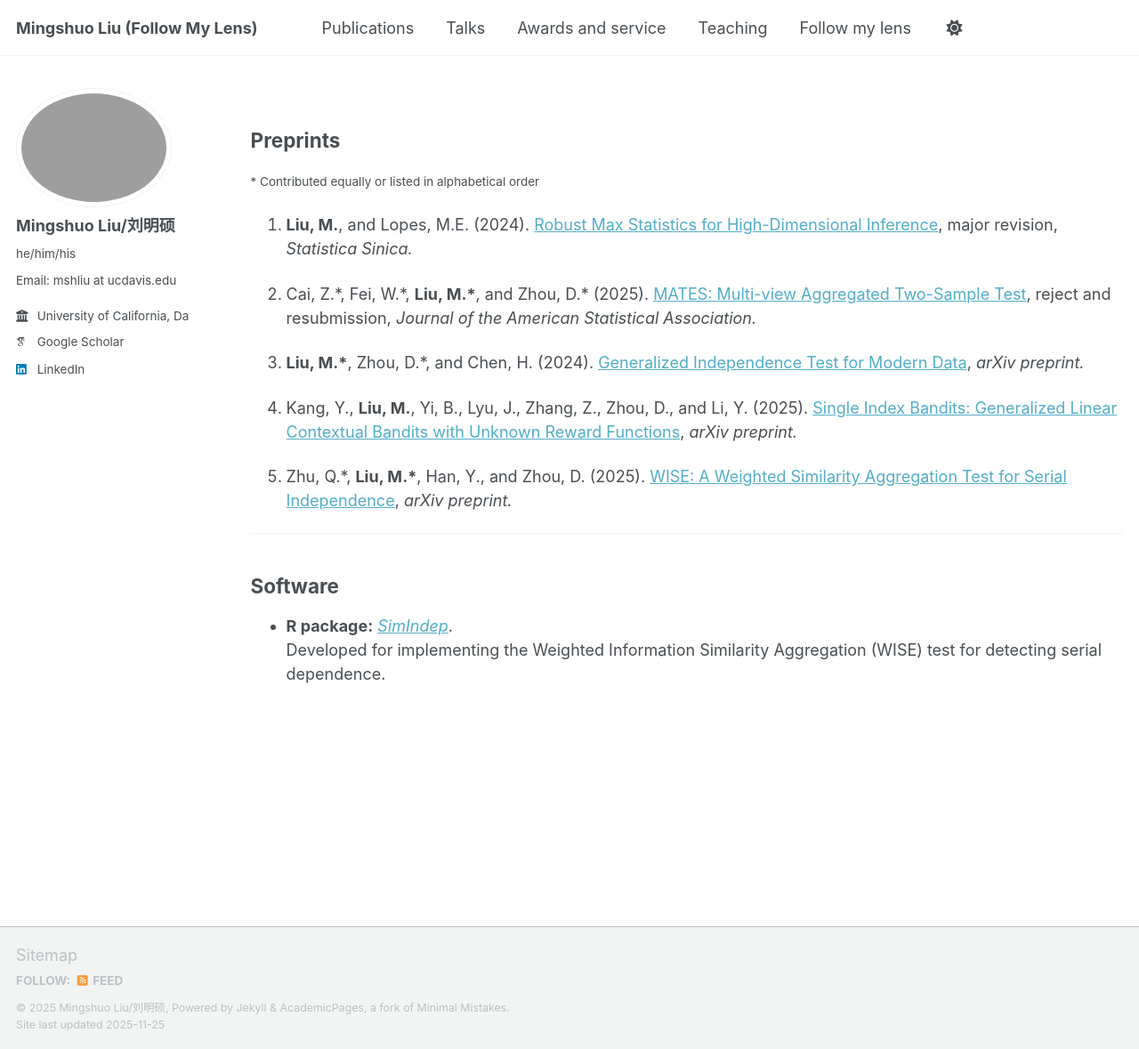
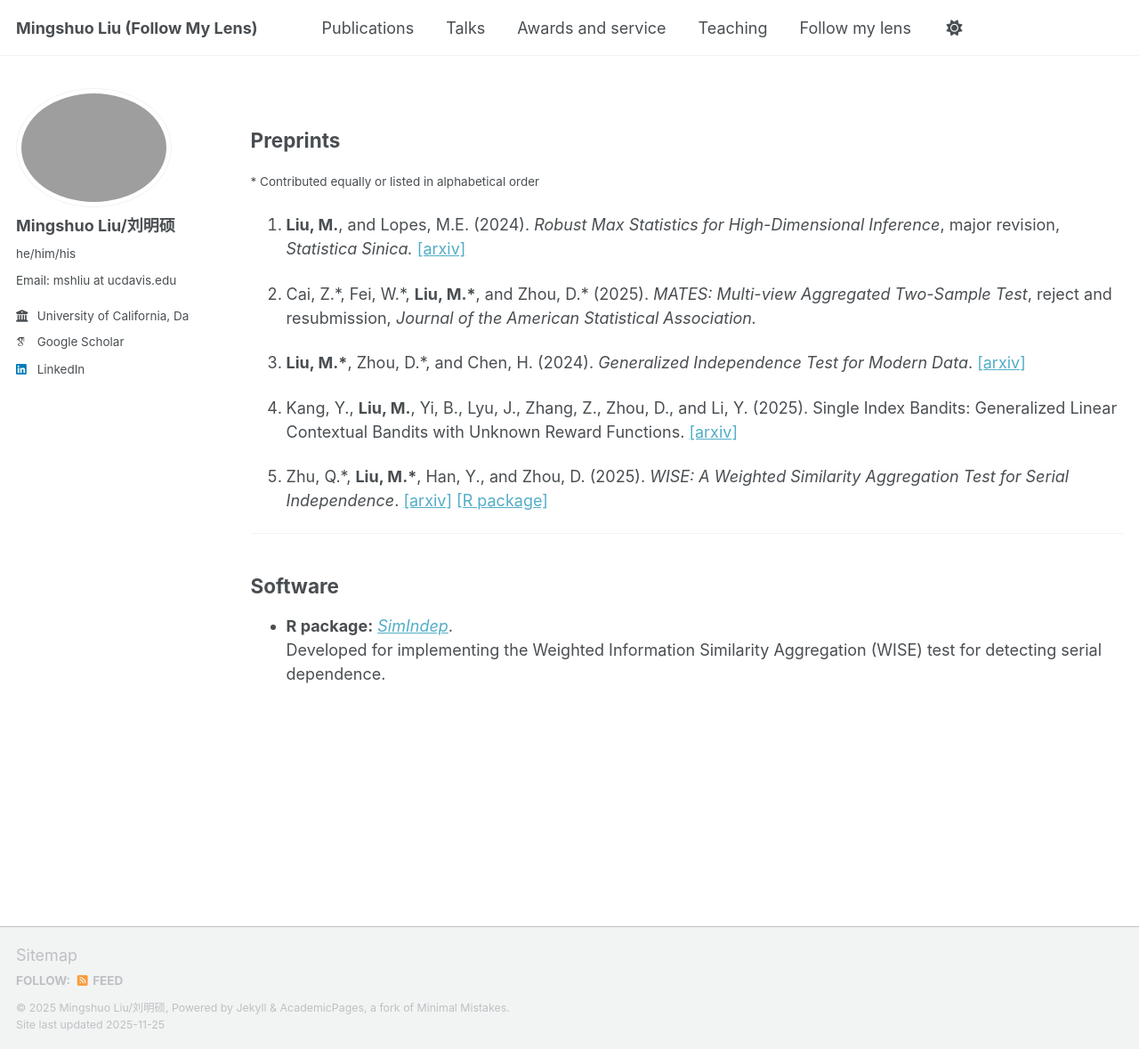
Before and after one commit to mingshuostat/mingshuostat.github.io, a Jekyll site: the page built from _pages/publications.md, in a window 1280 px wide and 1179 px high. Shown: the whole window at 89% size. Built offline with Jekyll 4.4.1, drawn with Linux system fonts in a browser that asks for light colours; some web fonts are replaced; a script that is not in the unit is left out.

Commit message:
Update publications.md

```diff
--- a/_pages/publications.md
+++ b/_pages/publications.md
@@ -9,15 +9,15 @@ author_profile: true
 ## Preprints
 <small>\* Contributed equally or listed in alphabetical order</small>
 
-1. **Liu, M.**, and Lopes, M.E. (2024). [Robust Max Statistics for High-Dimensional Inference](https://arxiv.org/abs/2409.16683), major revision, *Statistica Sinica.*
+1. **Liu, M.**, and Lopes, M.E. (2024). *Robust Max Statistics for High-Dimensional Inference*, major revision, *Statistica Sinica.* [\[arxiv\]](https://arxiv.org/abs/2409.16683)
 
-1. Cai, Z.\*, Fei, W.\*, **Liu, M.\***, and Zhou, D.\* (2025). [MATES: Multi-view Aggregated Two-Sample Test](), reject and resubmission, *Journal of the American Statistical Association.*
+1. Cai, Z.\*, Fei, W.\*, **Liu, M.\***, and Zhou, D.\* (2025). *MATES: Multi-view Aggregated Two-Sample Test*, reject and resubmission, *Journal of the American Statistical Association.*
 
-1. **Liu, M.\***, Zhou, D.\*, and Chen, H. (2024). [Generalized Independence Test for Modern Data](https://arxiv.org/abs/2409.07745), *arXiv preprint.*
+1. **Liu, M.\***, Zhou, D.\*, and Chen, H. (2024). *Generalized Independence Test for Modern Data*. [\[arxiv\]](https://arxiv.org/abs/2409.07745)
 
-1. Kang, Y., **Liu, M.**, Yi, B., Lyu, J., Zhang, Z., Zhou, D., and Li, Y. (2025). [Single Index Bandits: Generalized Linear Contextual Bandits with Unknown Reward Functions](https://arxiv.org/abs/2506.12751), *arXiv preprint.*
+1. Kang, Y., **Liu, M.**, Yi, B., Lyu, J., Zhang, Z., Zhou, D., and Li, Y. (2025). Single Index Bandits: Generalized Linear Contextual Bandits with Unknown Reward Functions. [\[arxiv\]](https://arxiv.org/abs/2506.12751)
 
-1. Zhu, Q.\*, **Liu, M.\***, Han, Y., and Zhou, D. (2025). [WISE: A Weighted Similarity Aggregation Test for Serial Independence](https://arxiv.org/abs/2509.05678), *arXiv preprint.*
+1. Zhu, Q.\*, **Liu, M.\***, Han, Y., and Zhou, D. (2025). *WISE: A Weighted Similarity Aggregation Test for Serial Independence*. [\[arxiv\]](https://arxiv.org/abs/2509.05678) [\[R package\]](https://cran.r-project.org/web/packages/SimIndep/index.html)
 
 ---
 
```
